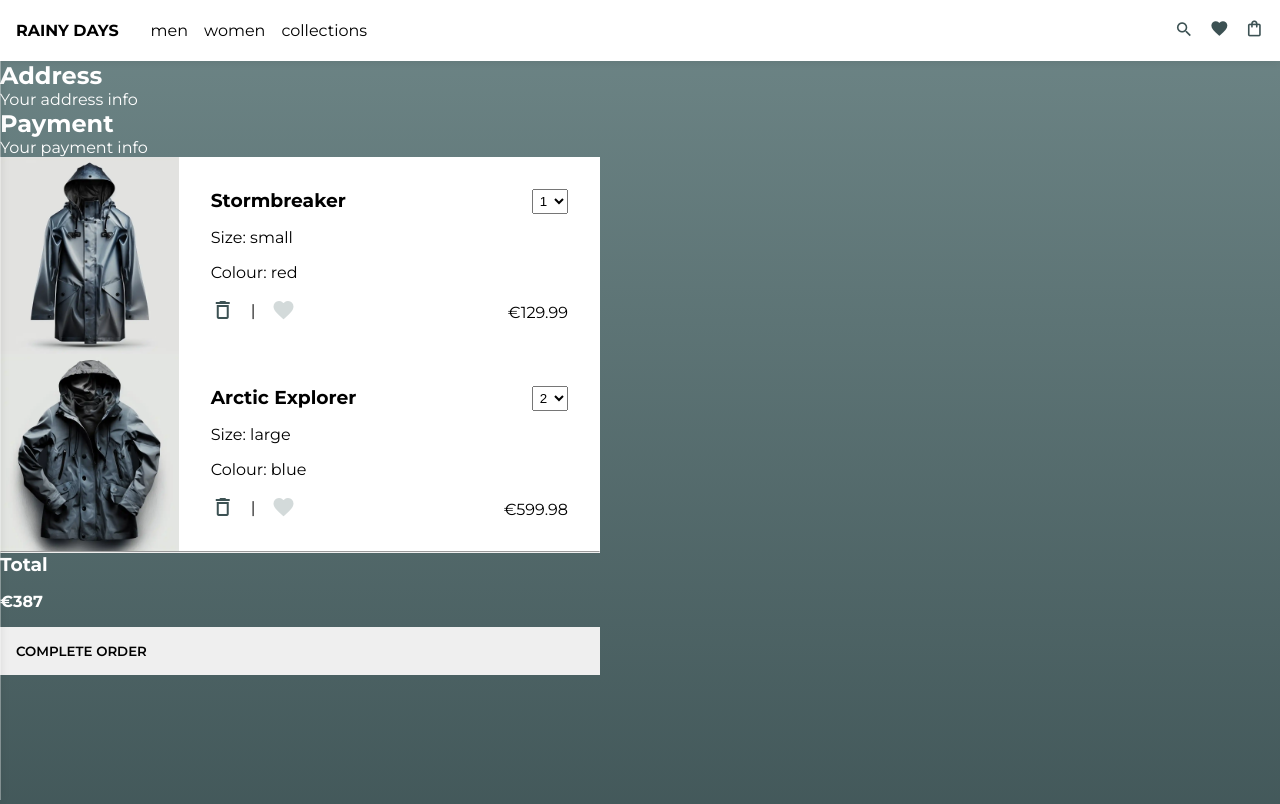
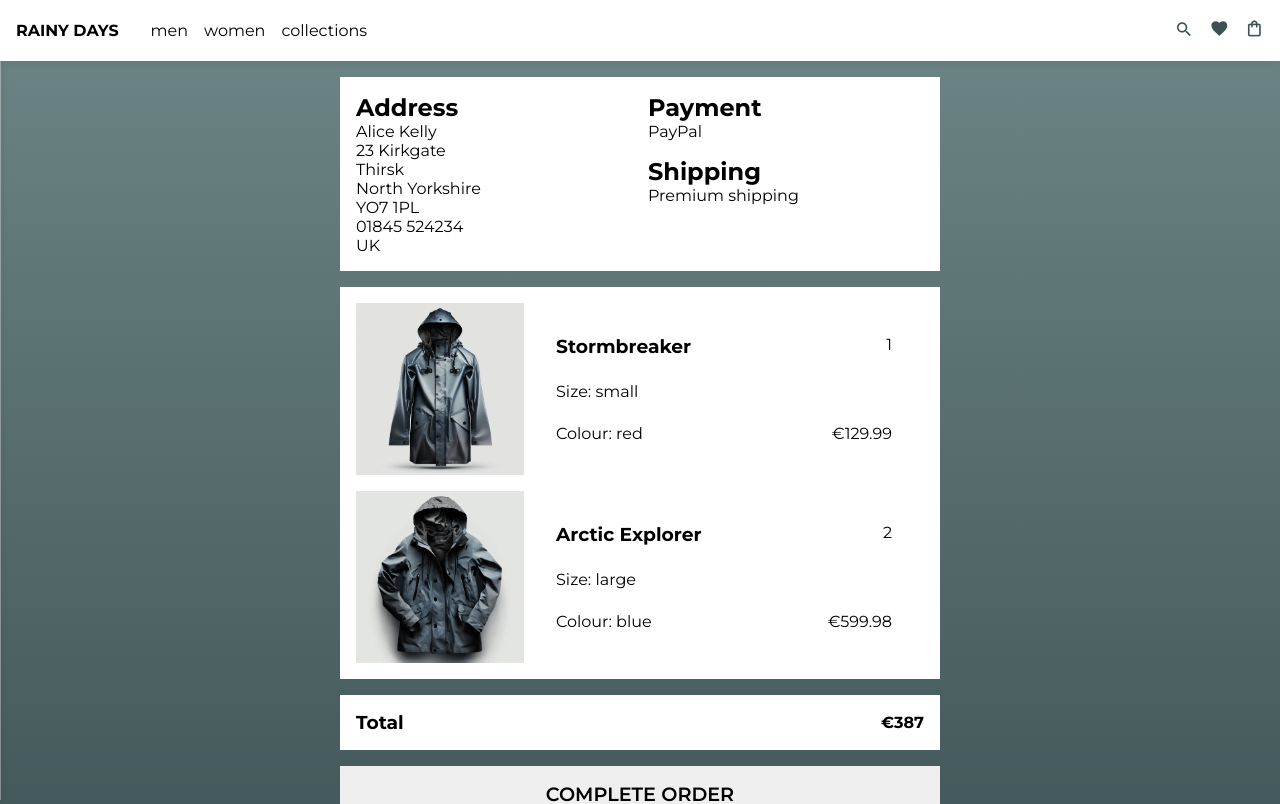
Before and after one commit to kyrregjerstad/Rainy-Days, a SvelteKit app: page /checkout/confirm-order in a window 1280 px wide. Shown: the top 804 px of the page. Built offline with nearby package versions, Linux system fonts and the light colour scheme.

Commit message:
update checkout pages

```diff
--- a/src/components/cart/orderItem.svelte
+++ b/src/components/cart/orderItem.svelte
@@ -6,6 +6,8 @@
   import { cubicOut, sineInOut } from "svelte/easing";
 
   export let item;
+  export let type = "cart";
+
   let { id, quantity, size, color } = item;
 
   let quantityString = quantity.toString();
@@ -44,6 +46,7 @@
       <h3>{inventoryProduct.name}</h3>
       <p>Size: {size}</p>
       <p>Colour: {color}</p>
+      {#if type === "cart"}
         <div class="buttons">
           <button
             class="remove-from-cart-button"
@@ -53,8 +56,10 @@
           <div>|</div>
           <AddToFavorites />
         </div>
+      {/if}
     </div>
     <div class="quantity-price">
+      {#if type === "cart"}
         <select
           name="quantity"
           id=""
@@ -71,6 +76,10 @@
           <option value="8">8</option>
           <option value="9">9</option>
         </select>
+      {/if}
+      {#if type === "checkout"}
+        <p>{quantity}</p>
+      {/if}
       <p>€{inventoryProduct.price * quantityString}</p>
     </div>
   </div>
--- a/src/routes/checkout/confirm-order/+page.svelte
+++ b/src/routes/checkout/confirm-order/+page.svelte
@@ -11,17 +11,31 @@
 </script>
 
 <div class="wrapper">
-  <section class="address-section">
-    <h2>Address</h2>
-    <p>Your address info</p>
+  <section class="user-submitted-info">
+    <div>
+      <h2>Address</h2>
+      <p>Alice Kelly</p>
+      <p>23 Kirkgate</p>
+      <p>Thirsk</p>
+      <p>North Yorkshire</p>
+      <p>YO7 1PL</p>
+      <p>01845 524234</p>
+      <p>UK</p>
+    </div>
+    <div class="payment-and-shipping">
+      <div>
+        <h2>Payment</h2>
+        <p>PayPal</p>
+      </div>
+      <div>
+        <h2>Shipping</h2>
+        <p>Premium shipping</p>
+      </div>
+    </div>
   </section>
-  <section class="payment-section">
-    <h2>Payment</h2>
-    <p>Your payment info</p>
-  </section>
-  <div class="order">
+  <div class="order-items">
     {#each $cart as item}
-      <OrderItem {item} bind:price={productPrice} />
+      <OrderItem {item} bind:price={productPrice} type="checkout" />
     {/each}
   </div>
   {#if $cart.length === 0}
@@ -30,7 +44,6 @@
     </div>
   {:else}
     <div class="order-total">
-      <hr />
       <h3 class="total-sum">Total</h3>
       <p class="total-sum">€{totalPrice}</p>
     </div>
@@ -41,40 +54,54 @@
 </div>
 
 <style>
-  .checkout-page {
+  .user-submitted-info {
+    display: grid;
+    grid-template-columns: repeat(auto-fit, minmax(150px, 1fr));
+    align-items: space-between;
+    gap: 1rem;
+    padding: 1rem;
+    margin-block: 1rem;
+    background-color: var(--clr-white);
+    color: var(--clr-black);
+  }
+  .payment-and-shipping {
     display: flex;
-    justify-content: center;
-    /* align-items: center; */
-    gap: 2rem;
-    color: var(--clr-black);
-    padding: 2rem;
+    flex-direction: column;
+    gap: 1rem;
+  }
+  .order-items {
+    display: flex;
+    flex-direction: column;
+    gap: 1rem;
+    padding: 1rem;
+
+    background-color: var(--clr-white);
   }
 
   .wrapper {
+    margin: 0 auto;
     max-width: 600px;
   }
 
   .order-total {
-    width: 100%;
+    display: flex;
+    justify-content: space-between;
+    align-items: center;
+    background-color: var(--clr-white);
+    color: var(--clr-black);
+    padding: 1rem;
+    margin-block: 1rem;
   }
 
   .total-sum {
     font-weight: 700;
-    margin-block-end: 1rem;
-  }
-
-  .order-total div {
-    display: flex;
-    justify-content: space-between;
-    align-items: flex-end;
-    gap: 1rem;
-    margin-inline: 2rem;
-    margin-top: 1rem;
   }
 
   .checkout-button {
     display: flex;
+    justify-content: center;
     text-transform: uppercase;
+    font-size: 1.2rem;
     font-weight: 600;
     width: 100%;
     padding: 1rem;
```
Also changed, not shown: src/routes/checkout/order-success/+page.svelte (+21 -6 lines). Lines whose indentation alone changed are shown as unchanged.
